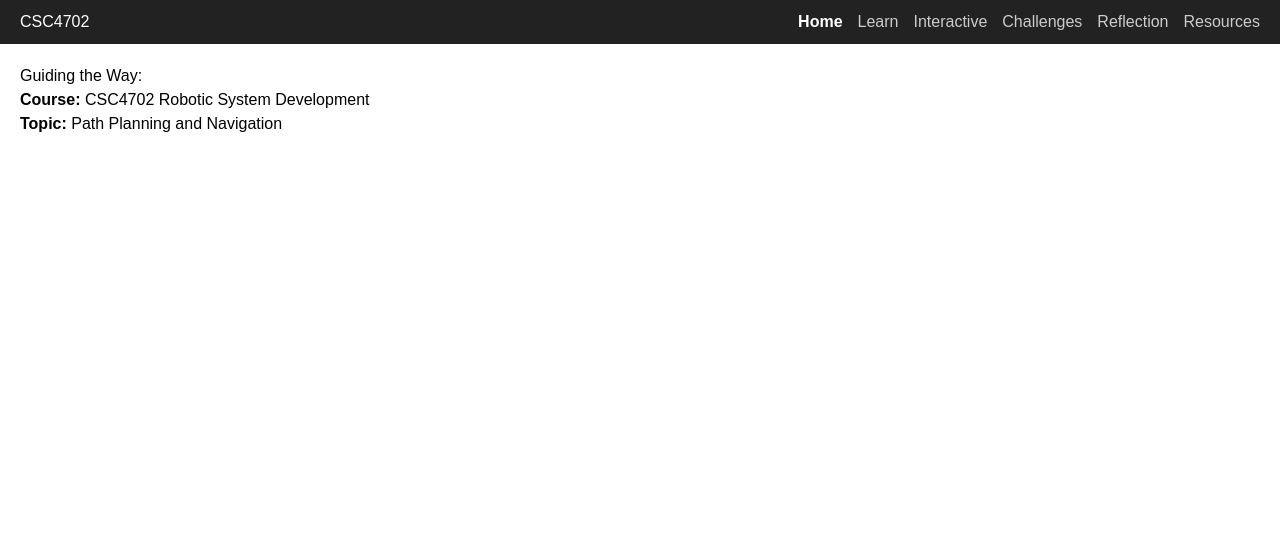
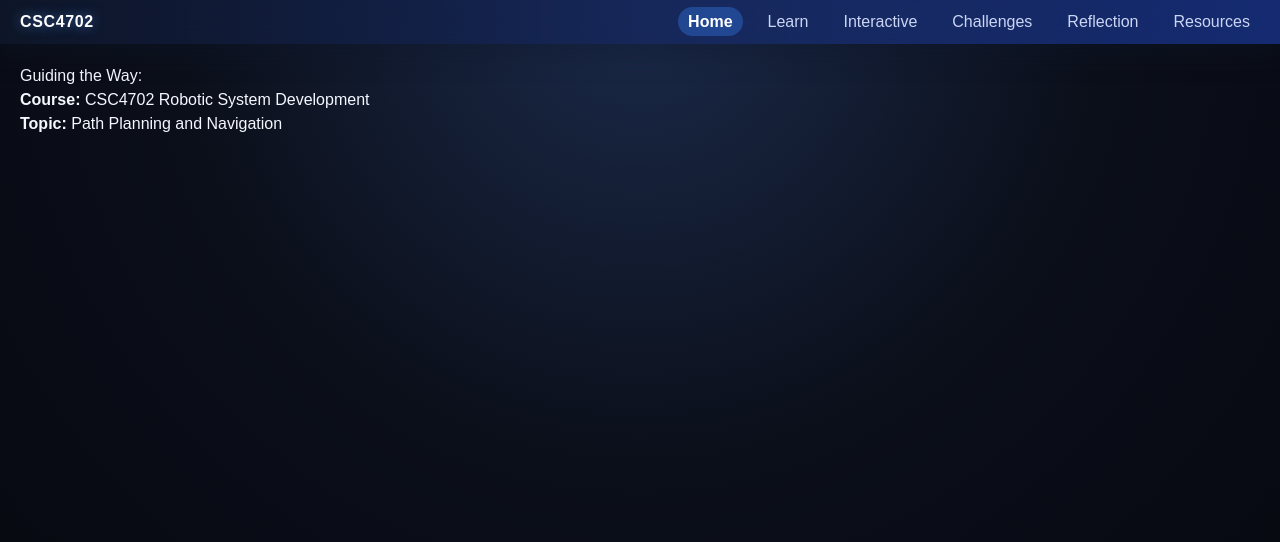
Before and after one commit to asteraaaaa/csc4702-path-planning-web, a React (Vite) app: page /interactive in a window 1280 px wide. Shown: the top 542 px of the page. Built offline with nearby package versions, Linux system fonts and the light colour scheme.

Commit message:
Enhance interactive styling

```diff
--- a/src/index.css
+++ b/src/index.css
@@ -6,6 +6,10 @@
 body {
   margin: 0;
   font-family: Arial, Helvetica, sans-serif;
+  background: radial-gradient(circle at top, #1b2a4a 0%, #0b0f1a 45%, #05070d 100%);
+  color: #f5f7ff;
+  min-height: 100vh;
+  transition: background 0.4s ease;
 }
 
 
@@ -14,29 +18,47 @@ body {
   align-items: center;
   justify-content: space-between;
   padding: 10px 20px;
-  background-color: #222;
+  background: linear-gradient(90deg, rgba(15, 23, 42, 0.92), rgba(30, 64, 175, 0.6));
+  box-shadow: 0 12px 24px rgba(15, 23, 42, 0.35);
+  position: sticky;
+  top: 0;
+  z-index: 10;
+  backdrop-filter: blur(12px);
 }
 
 
 .logo {
   color: #fff;
+  font-weight: 700;
+  letter-spacing: 0.04em;
+  text-shadow: 0 0 12px rgba(96, 165, 250, 0.6);
 }
 
 .nav-links a {
-  color: #ccc;
+  color: #cbd5f5;
   margin-left: 15px;
   text-decoration: none;
+  padding: 6px 10px;
+  border-radius: 999px;
+  transition: color 0.2s ease, background-color 0.2s ease, transform 0.2s ease;
 }
 
+.nav-links a:hover {
+  color: #fff;
+  background-color: rgba(96, 165, 250, 0.2);
+  transform: translateY(-1px);
+}
 
 .nav-links a.active {
   color: #fff;
   font-weight: bold;
+  background-color: rgba(59, 130, 246, 0.35);
 }
 
 
 .page {
   padding: 20px;
+  animation: page-fade 0.5s ease;
 }
 
 
@@ -44,6 +66,29 @@ body {
 .interactive-placeholder {
   margin-top: 10px;
   padding: 20px;
-  border: 2px dashed #aaa;
+  border: 2px dashed rgba(148, 163, 184, 0.7);
   text-align: center;
+  border-radius: 16px;
+  background: rgba(15, 23, 42, 0.55);
+  color: #e2e8f0;
+  box-shadow: inset 0 0 20px rgba(59, 130, 246, 0.25);
+  transition: transform 0.3s ease, box-shadow 0.3s ease, border-color 0.3s ease;
 }
+
+.video-placeholder:hover,
+.interactive-placeholder:hover {
+  transform: translateY(-4px) scale(1.01);
+  border-color: rgba(96, 165, 250, 0.9);
+  box-shadow: 0 18px 30px rgba(30, 64, 175, 0.35);
+}
+
+@keyframes page-fade {
+  from {
+    opacity: 0;
+    transform: translateY(8px);
+  }
+  to {
+    opacity: 1;
+    transform: translateY(0);
+  }
+}
```
